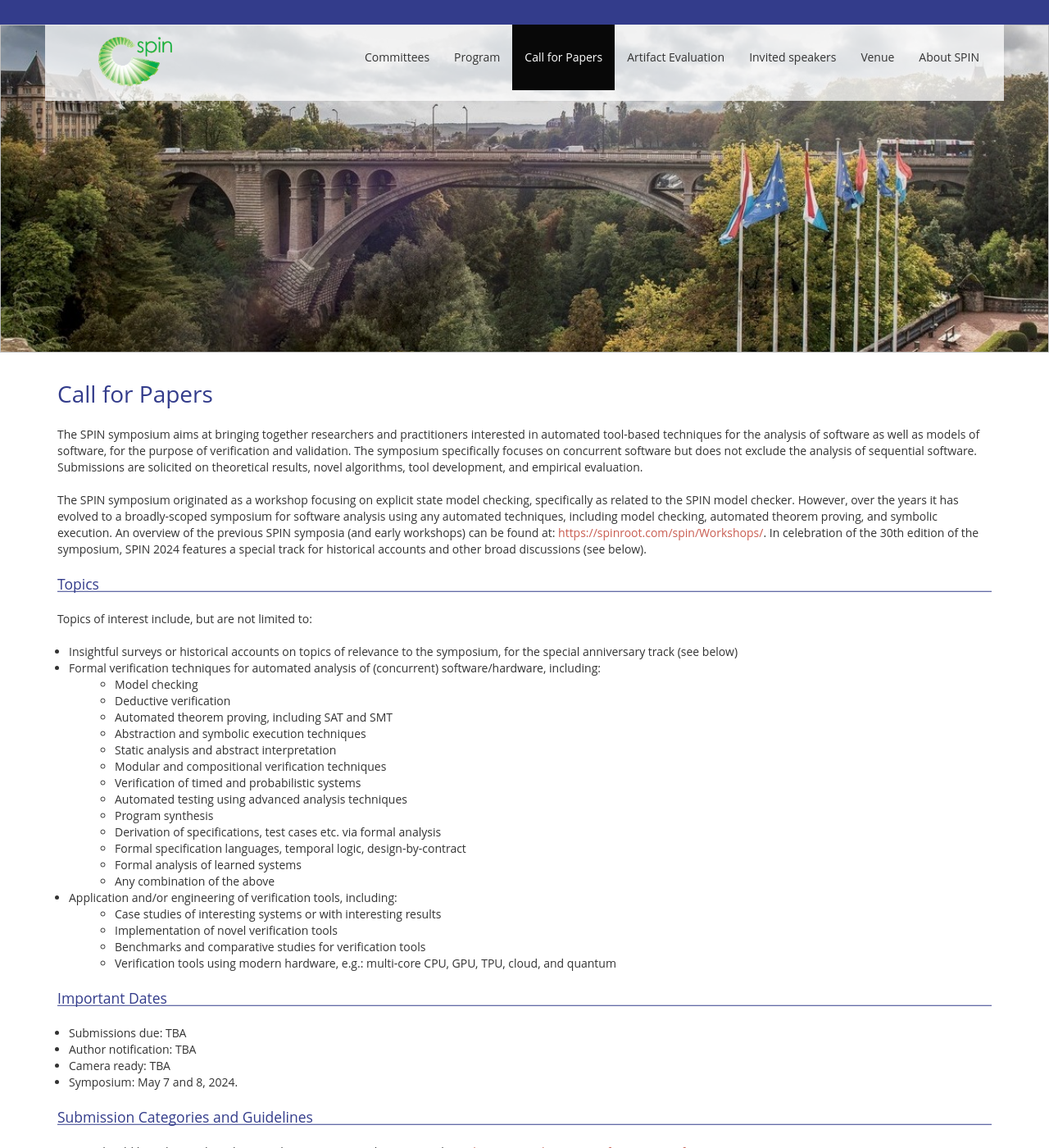
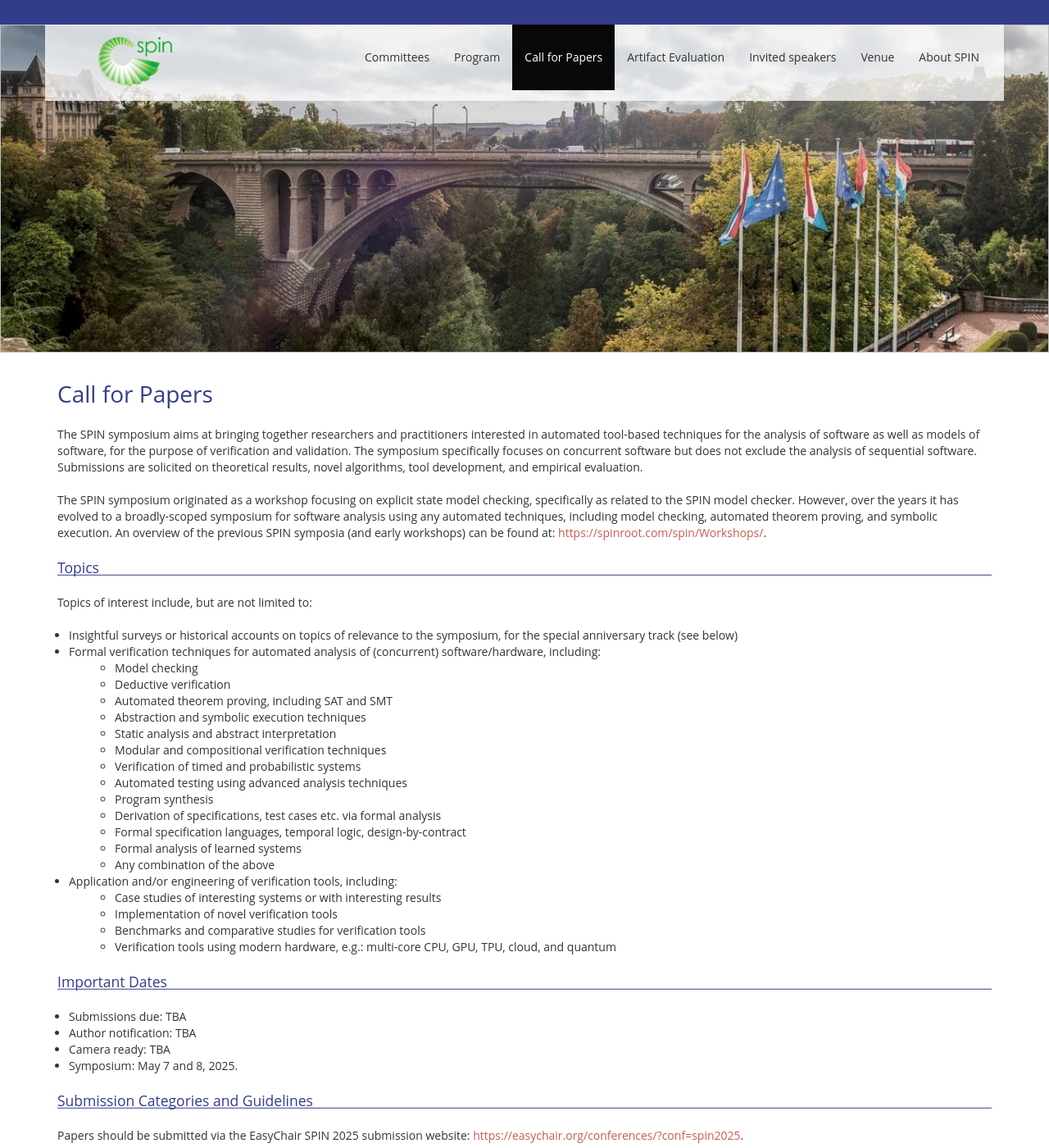
Before and after one commit to SPIN-web/SPIN2026, a Jekyll site: the page built from _pages/call.md, in a window 1280 px wide and 1400 px high. Shown: the whole window at 82% size. Built offline with Jekyll 4.4.1, drawn with Linux system fonts in a browser that asks for light colours; nearby versions of some CDN libraries; our own code applies the rules of GitHub Pages for plain Markdown files.

Commit message:
update year to 2025 everywhere

```diff
--- a/_config.yml
+++ b/_config.yml
@@ -9,7 +9,7 @@
 title: SPIN 2025
 # email: your-email@example.com
 #description: >- # this means to ignore newlines until "baseurl:"
-#This is the web page for SPIN 2024.
+#This is the web page for SPIN 2025.
 #baseurl: "" # the subpath of your site, e.g. /blog
 #url: "" # the base hostname & protocol for your site, e.g. http://example.com
 #twitter_username: jekyllrb
--- a/_pages/call.md
+++ b/_pages/call.md
@@ -8,7 +8,7 @@ order: 3
 
 The SPIN symposium aims at bringing together researchers and practitioners interested in automated tool-based techniques for the analysis of software as well as models of software, for the purpose of verification and validation. The symposium specifically focuses on concurrent software but does not exclude the analysis of sequential software. Submissions are solicited on theoretical results, novel algorithms, tool development, and empirical evaluation.
 
-The SPIN symposium originated as a workshop focusing on explicit state model checking, specifically as related to the SPIN model checker. However, over the years it has evolved to a broadly-scoped symposium for software analysis using any automated techniques, including model checking, automated theorem proving, and symbolic execution. An overview of the previous SPIN symposia (and early workshops) can be found at: [https://spinroot.com/spin/Workshops/](https://spinroot.com/spin/Workshops/). In celebration of the 30th edition of the symposium, SPIN 2024 features a special track for historical accounts and other broad discussions (see below).
+The SPIN symposium originated as a workshop focusing on explicit state model checking, specifically as related to the SPIN model checker. However, over the years it has evolved to a broadly-scoped symposium for software analysis using any automated techniques, including model checking, automated theorem proving, and symbolic execution. An overview of the previous SPIN symposia (and early workshops) can be found at: [https://spinroot.com/spin/Workshops/](https://spinroot.com/spin/Workshops/).
 
 ## Topics
 
@@ -40,7 +40,7 @@ Topics of interest include, but are not limited to:
 - Submissions due: TBA
 - Author notification: TBA
 - Camera ready: TBA
-- Symposium: May 7 and 8, 2024.
+- Symposium: May 7 and 8, 2025.
 
 ## Submission Categories and Guidelines
 
```
Also changed, not shown: _pages/index.md (+1 -1 lines).
